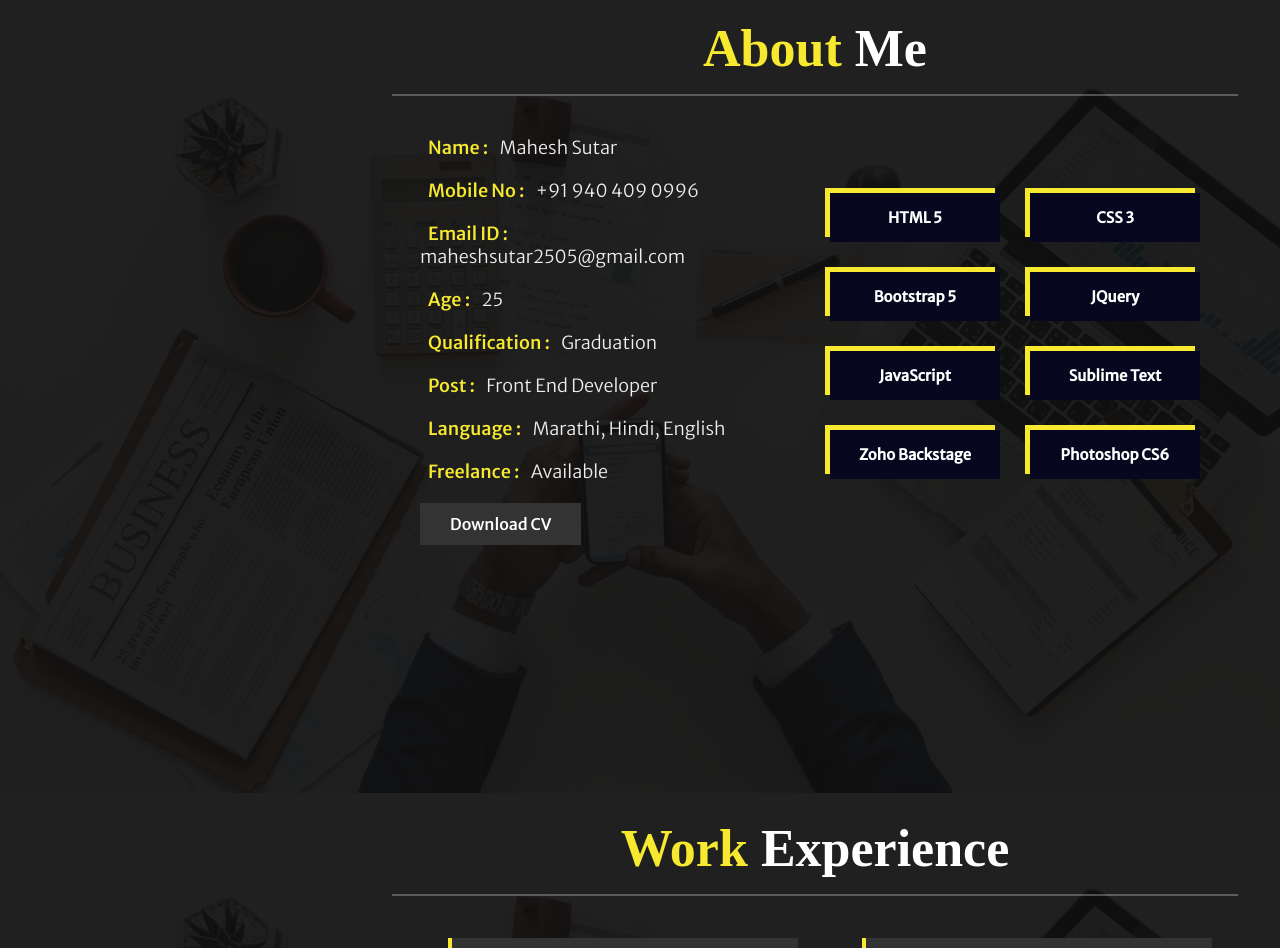
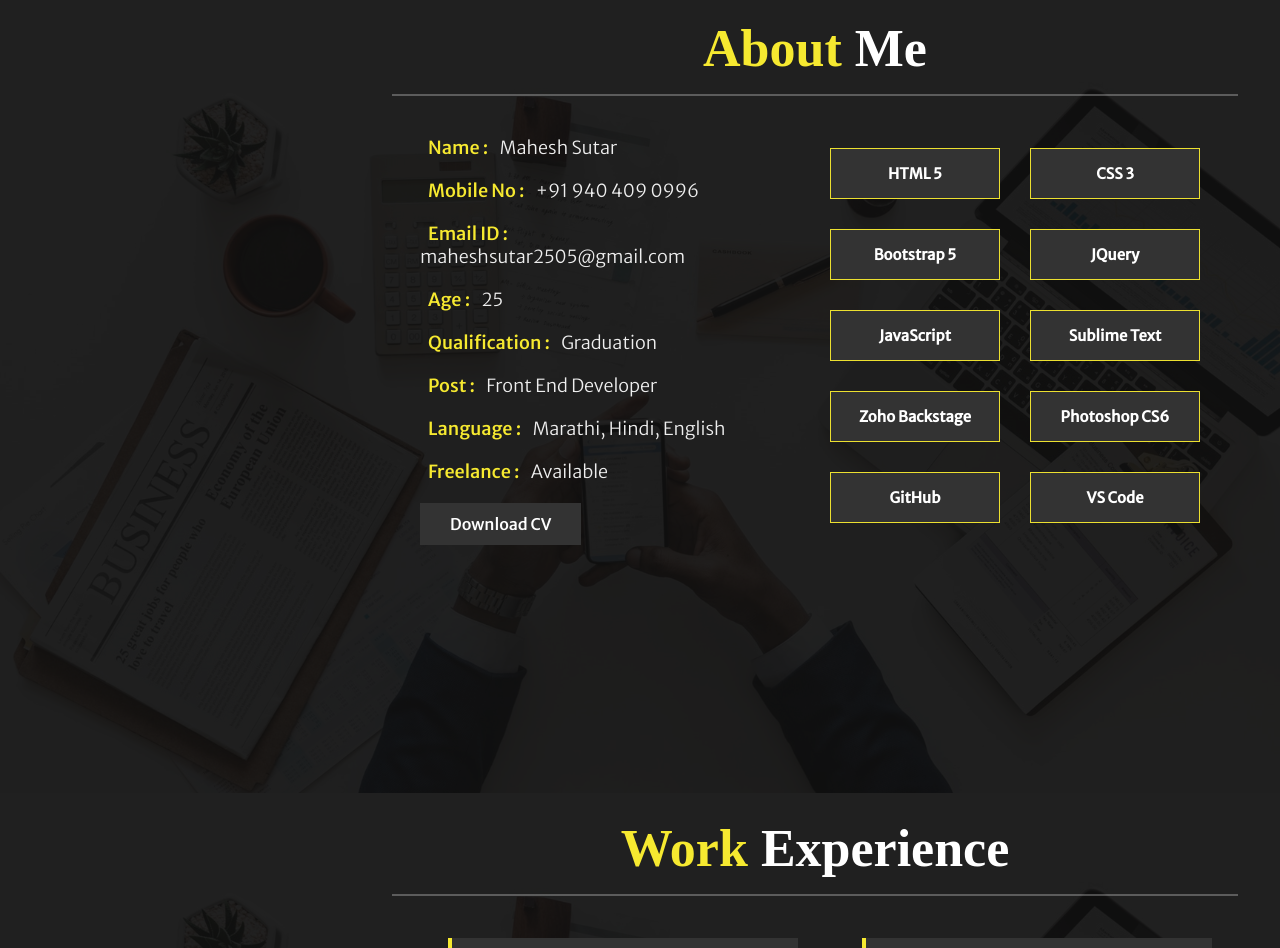
Before and after one commit to iamfrontend-developer/my-portfolio.github.io, a plain HTML site: page index.html in a window 1280 px wide. Shown: the part 807-1755 px from the top of the page. Drawn offline with nearby package versions, Linux system fonts and the light colour scheme; a web font is replaced by a local one.

Commit message:
HTML CHnages

```diff
--- a/css/style.css
+++ b/css/style.css
@@ -387,14 +387,15 @@ About Sectiom start here
 
 .about .row .counter .box {
 	width: 170px;
-	background: #07081f;
+	background: #333333;
 	text-align: center;
 	padding: 15px;
 	margin: 15px 15px;
 	position: relative;
+	border: 1px solid #f6e930f2;
 }
 
-.about .row .counter .box::before {
+/* .about .row .counter .box::before {
 	content: '';
 	position: absolute;
 	top: -5px;
@@ -403,7 +404,7 @@ About Sectiom start here
 	height: 100%;
 	background: #f6e930;
 	z-index: -1;
-}
+} */
 
 .about .row .counter .box span {
 	font-size: 4rem;
--- a/index.html
+++ b/index.html
@@ -141,6 +141,14 @@
 
 				<div class="box">
 					<h3>Photoshop CS6</h3>
+				</div>
+
+				<div class="box">
+					<h3>GitHub</h3>
+				</div>
+
+				<div class="box">
+					<h3>VS Code</h3>
 				</div>
 
 			</div>
```
Also changed, not shown: 1 other file.
